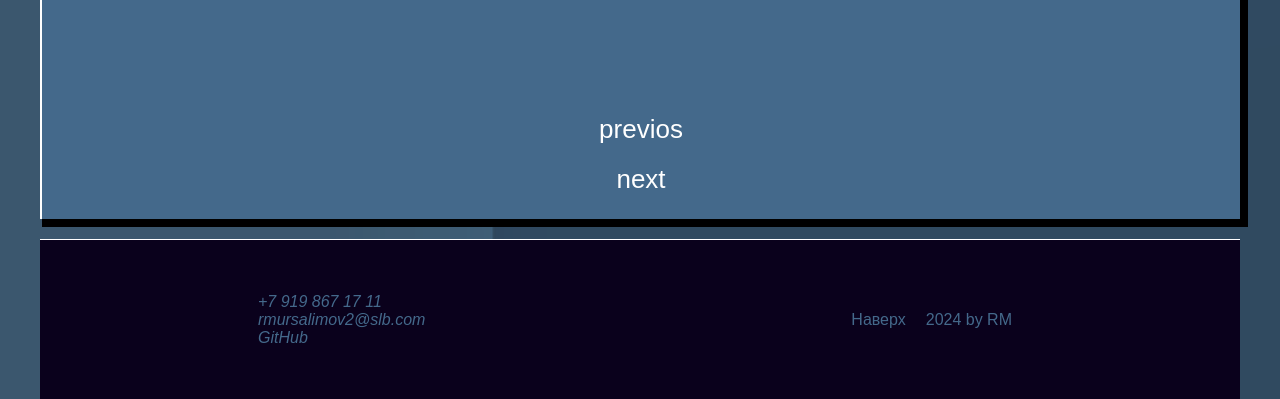
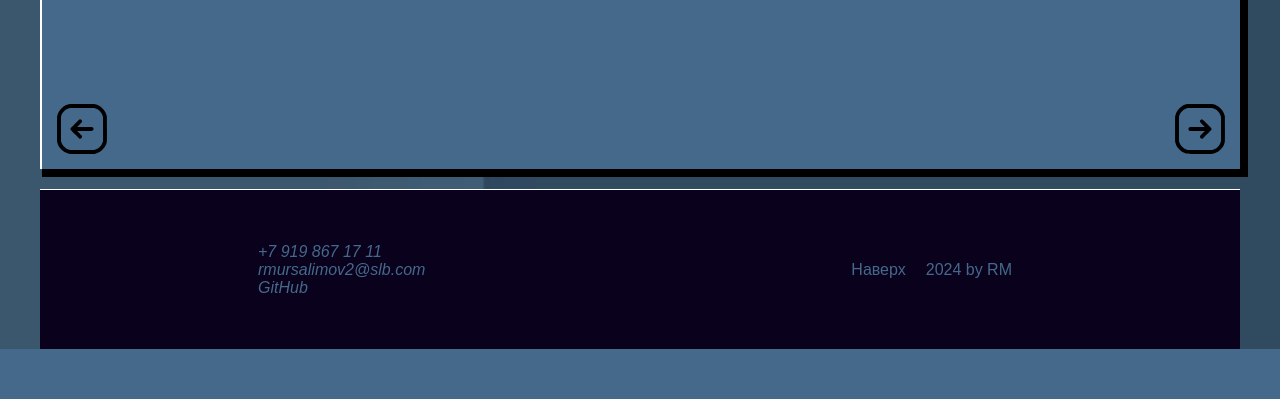
Before and after one commit to RafinurM/CV, a plain HTML site: page index.html in a window 1280 px wide. Shown: the part 2273-2672 px from the top of the page. After the commit the page ends 2622 px from the top, so only its background shows below. Drawn offline with Linux system fonts and the light colour scheme.

Commit message:
add buttons

```diff
--- a/index.html
+++ b/index.html
@@ -237,8 +237,8 @@
         </a>
       </div>
       <div class="button_container">
-        <button class="button prev">previos</button>
-        <button class="button next">next</button>
+        <button class="button prev"></button>
+        <button class="button next"></button>
       </div>
 
     </article>
--- a/style/exp.css
+++ b/style/exp.css
@@ -31,20 +31,31 @@
   inline-size: 0;
 }
 
+
+.button_container {
+  display: flex;
+  justify-content: space-between;
+}
+
 .button {
   /* position: absolute; */
-  inline-size: 100%;
+  inline-size: 50px;
   block-size: 50px;
   border: none;
-  background-color: var(--accentColor);
-  /* background-image: url(../images/projects/free-icon-arrow-right-2040514.svg); */
+  background-color: transparent;
+  background-repeat: no-repeat;
+  background-size: contain;
   color: #fff;
   cursor: pointer;
   font-size: 26px;
 }
 
-.button:hover {
-  background-color: var(--alternateColor);
+.prev {
+  background-image: url('../images/projects/prev.svg');
+}
+
+.next {
+  background-image: url('../images/projects/next.svg');
 }
 
 .project_element-link {
```
Also changed, not shown: images/projects/arrow_left.png (deleted), images/projects/arrow_right.png (deleted), images/projects/next.svg (renamed from images/projects/free-icon-arrow-right-2040514.svg), images/projects/prev.svg (added).
